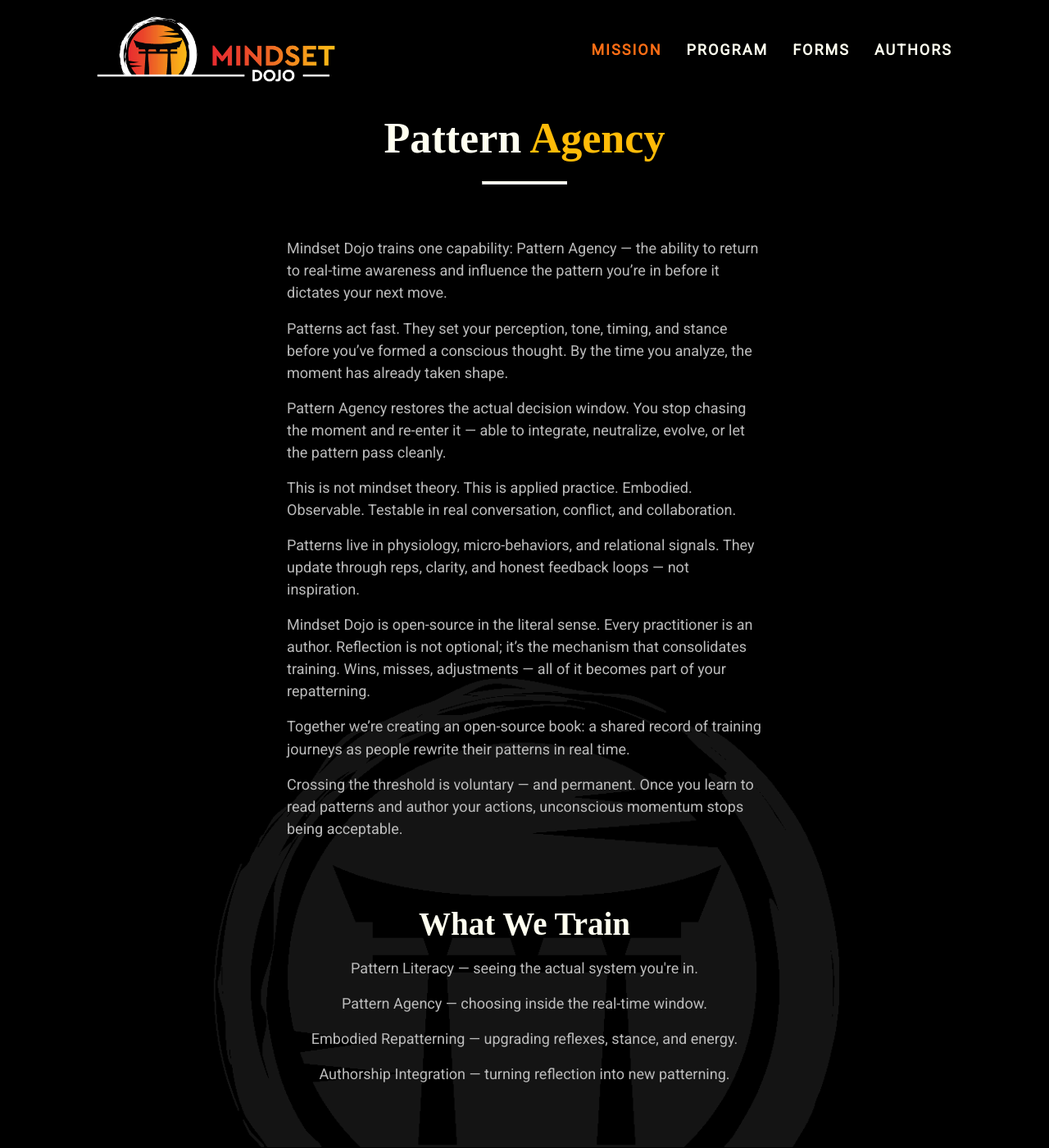
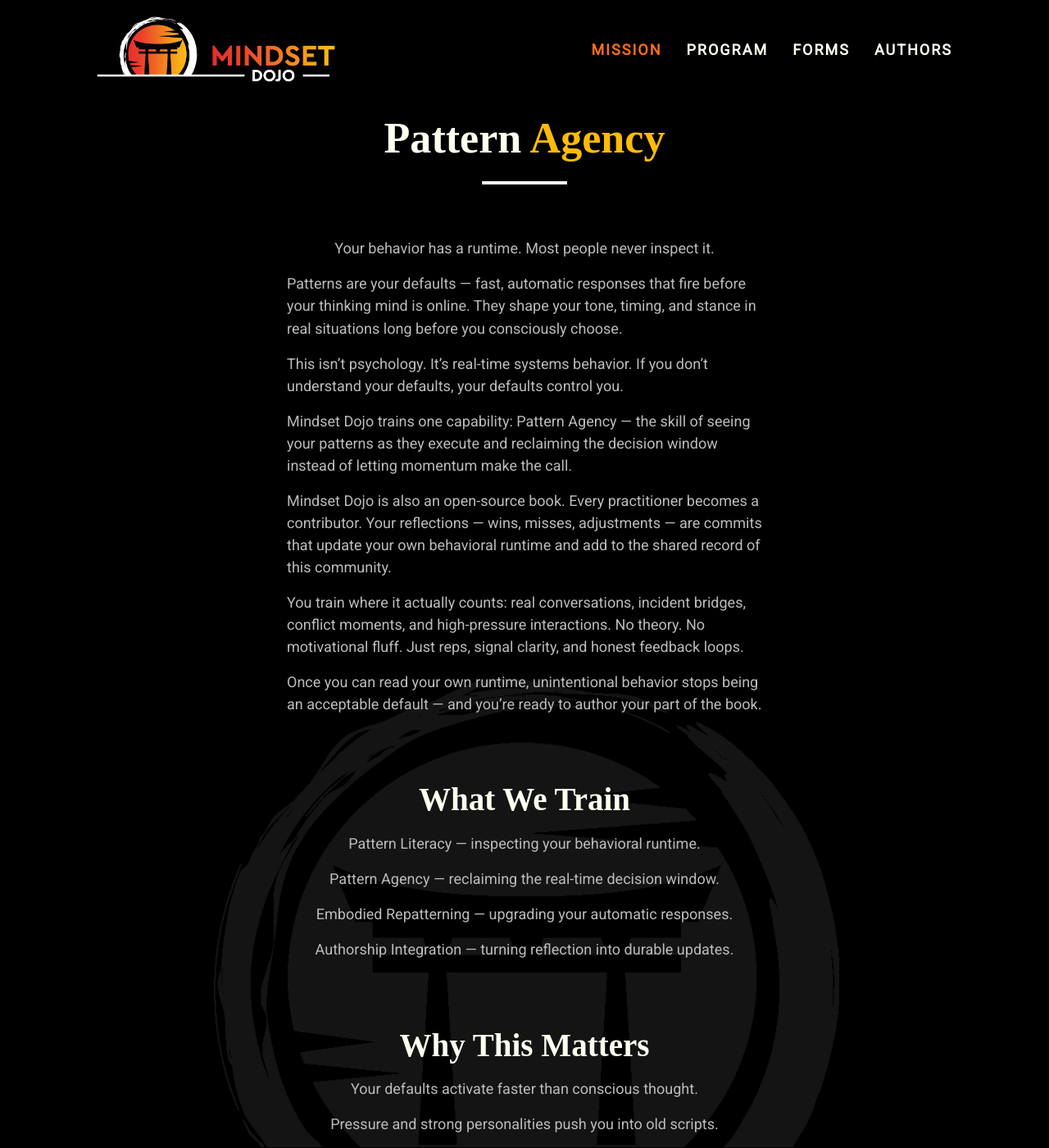
Before and after one commit to mindset-dojo/mindset-dojo.github.io, a Jekyll site: the page built from mission.md, in a window 1280 px wide and 1400 px high. Shown: the whole window at 82% size. Built offline with Jekyll 4.4.1, drawn with Linux system fonts in a browser that asks for light colours; some web fonts are replaced; some of the changed text lies outside the part shown.

Commit message:
refactor(page): mission recalibrated to Pattern Agency

```diff
--- a/_data/sections/mission.yaml
+++ b/_data/sections/mission.yaml
@@ -1,35 +1,32 @@
 ---
 mantra: "Pattern Agency"
 mantra_mark: "Agency"
+
 description: |
-  Mindset Dojo trains one capability: Pattern Agency — the ability to return
-  to real-time awareness and influence the pattern you're in before it
-  dictates your next move.
+  Your behavior has a runtime. Most people never inspect it.
 
-  Patterns act fast. They set your perception, tone, timing, and stance
-  before you’ve formed a conscious thought. By the time you analyze, the
-  moment has already taken shape.
+  Patterns are your defaults — fast, automatic responses that fire before your
+  thinking mind is online. They shape your tone, timing, and stance in real
+  situations long before you consciously choose.
 
-  Pattern Agency restores the actual decision window. You stop chasing the
-  moment and re-enter it — able to integrate, neutralize, evolve, or let the
-  pattern pass cleanly.
+  This isn't psychology. It's real-time systems behavior. If you don’t
+  understand your defaults, your defaults control you.
 
-  This is not mindset theory. This is applied practice. Embodied. Observable.
-  Testable in real conversation, conflict, and collaboration.
+  Mindset Dojo trains one capability: Pattern Agency — the skill of seeing
+  your patterns as they execute and reclaiming the decision window instead of
+  letting momentum make the call.
 
-  Patterns live in physiology, micro-behaviors, and relational signals. They
-  update through reps, clarity, and honest feedback loops — not inspiration.
+  Mindset Dojo is also an open-source book. Every practitioner becomes a
+  contributor. Your reflections — wins, misses, adjustments — are commits
+  that update your own behavioral runtime and add to the shared record of
+  this community.
 
-  Mindset Dojo is open-source in the literal sense. Every practitioner is an
-  author. Reflection is not optional; it’s the mechanism that consolidates
-  training. Wins, misses, adjustments — all of it becomes part of your
-  repatterning.
+  You train where it actually counts: real conversations, incident bridges,
+  conflict moments, and high-pressure interactions. No theory. No
+  motivational fluff. Just reps, signal clarity, and honest feedback loops.
 
-  Together we’re creating an open-source book: a shared record of training
-  journeys as people rewrite their patterns in real time.
-
-  Crossing the threshold is voluntary — and permanent. Once you learn to read
-  patterns and author your actions, unconscious momentum stops being acceptable.
+  Once you can read your own runtime, unintentional behavior stops being an
+  acceptable default — and you’re ready to author your part of the book.
 sections:
   - type: markdown
     data:
@@ -38,26 +35,34 @@ sections:
     data:
       label: "What We Train"
       items:
-        - "Pattern Literacy — seeing the actual system you're in."
-        - "Pattern Agency — choosing inside the real-time window."
-        - "Embodied Repatterning — upgrading reflexes, stance, and energy."
-        - "Authorship Integration — turning reflection into new patterning."
+        - "Pattern Literacy — inspecting your behavioral runtime."
+        - "Pattern Agency — reclaiming the real-time decision window."
+        - "Embodied Repatterning — upgrading your automatic responses."
+        - "Authorship Integration — turning reflection into durable updates."
   - type: text
     data:
       label: "Why This Matters"
       items:
-        - "Patterns move earlier than awareness."
-        - "Strong personalities and AI systems pull your attention off-course."
-        - "Old reflexes create the same reactions and outcomes."
-        - "Real-time agency changes your next move and your outcomes."
+        - "Your defaults activate faster than conscious thought."
+        - "Pressure and strong personalities push you into old scripts."
+        - "Outdated reflexes create recurring problems."
+        - "Real-time agency produces cleaner decisions and outcomes."
+  - type: text
+    data:
+      label: "Where Patterns Show Up"
+      items:
+        - "Incident bridges and security escalations."
+        - "Design debates and cross-team friction."
+        - "Moments where you react before you intend to."
+        - "Any high-stakes or ambiguous situation."
   - type: text
     data:
       label: "If This Resonates ..."
       items:
-        - "You feel pulled by habits you didn’t consciously choose."
-        - "You want clean signal in noisy environments — human or AI-driven."
-        - "You want to act from clarity instead of reacting from pressure."
-        - "You’re ready to train, reflect, and evolve with intention."
+        - "You see reactions fire that you didn't consciously choose."
+        - "You want clarity under pressure, not noise or escalation."
+        - "You want to upgrade your defaults, not keep running them."
+        - "You're willing to train, reflect, and contribute."
   - type: quote
     data:
       text: "You're ready to author your own training journey."
```
